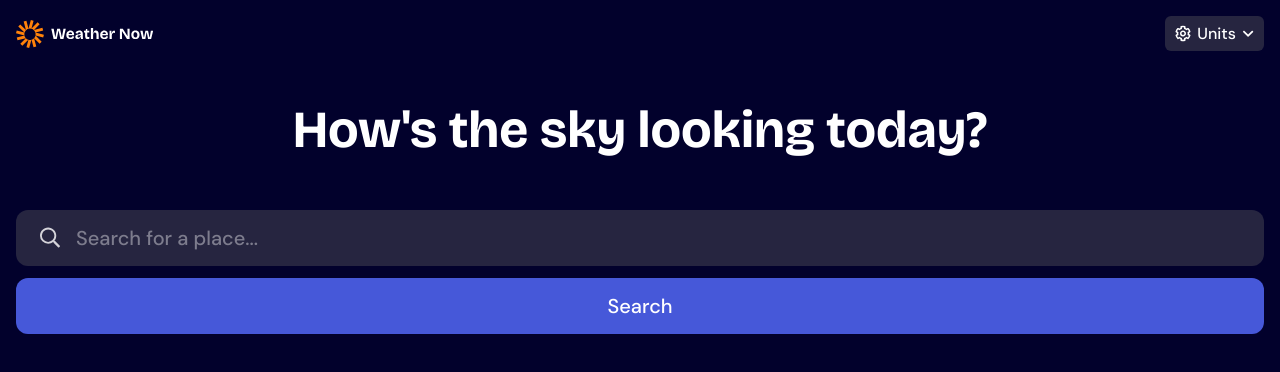
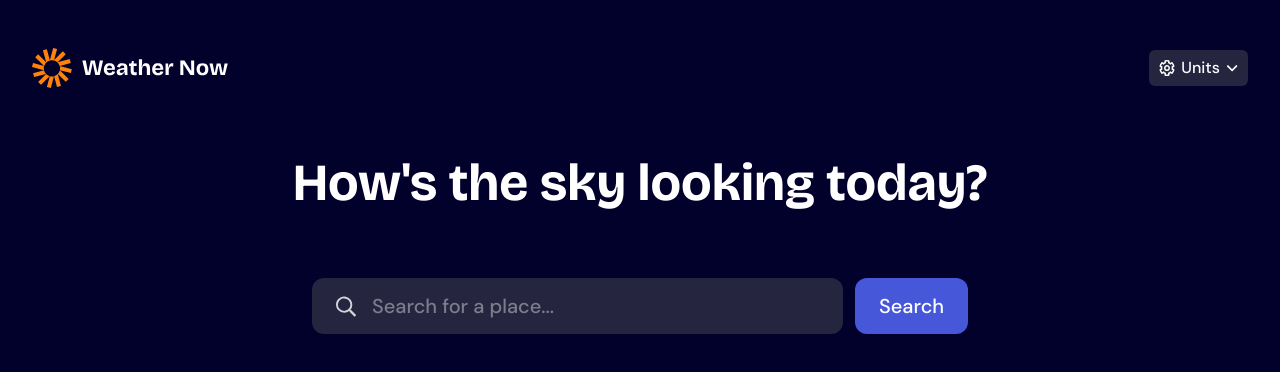
Before and after one commit to BessonovMax/fem_weather_app, a React (Vite) app: page / in a window 1280 px wide. Shown: the top 372 px of the page. Built offline with nearby package versions, Linux system fonts and the light colour scheme.

Commit message:
Add DropDownMenu and Search components; refactor App component layout

```diff
--- a/src/App.tsx
+++ b/src/App.tsx
@@ -1,47 +1,25 @@
 import Logo from "./assets/images/logo.svg";
-import SearchIcon from "./assets/images/icon-search.svg";
-import IconUnits from "./assets/images/icon-units.svg";
-import DropDownIcon from "./assets/images/icon-dropdown.svg";
+import DropDownMenu from "./DropDownMenu";
+
+import Search from "./Search";
 
 function App() {
   return (
-    <div className="flex min-h-dvh flex-col gap-12 bg-neutral-900 p-4 text-white">
-      <header className="flex items-center justify-between">
-        <img className="h-[28px]" src={Logo} alt="Logo" />
-        <div className="text-preset-8 md:text-preset-7 flex cursor-pointer gap-1.5 rounded-md bg-neutral-800 px-2.5 py-2">
-          <img className="w-[14px] md:w-[16px]" src={IconUnits} alt="Units" />
-          Units
-          <img
-            className="w-[9px] md:w-[12px]"
-            src={DropDownIcon}
-            alt="Drop down menu"
-          />
+    <div className="min-h-dvh bg-neutral-900 p-4 md:p-6 lg:py-12">
+      <div className="mx-auto flex flex-col gap-12 text-white lg:max-w-[1216px] lg:gap-16">
+        <header className="flex items-center justify-between">
+          <img className="h-[28px] md:h-[40px]" src={Logo} alt="Logo" />
+          <DropDownMenu />
+        </header>
+        <div className="text-preset-2 self-center text-center md:max-w-[482px] lg:max-w-full">
+          How's the sky looking today?
         </div>
-      </header>
-      <div className="text-preset-2 text-center">
-        How's the sky looking today?
-      </div>
-      <form className="text-preset-5 flex flex-col gap-3">
-        <div className="relative flex items-center">
-          <img
-            className="pointer-events-none absolute pl-6"
-            src={SearchIcon}
-            alt="Search"
-          />
-          <input
-            className="w-full cursor-pointer rounded-xl bg-neutral-800 py-4 pr-4 pl-[3.75rem] text-neutral-200"
-            type="search"
-            placeholder="Search for a place..."
-          ></input>
-        </div>
-        <div className="cursor-pointer rounded-xl bg-blue-500 py-4 text-center">
-          Search
-        </div>
-      </form>
-      {/* Units Switch to Imperial/Metric Temperature Celsius (°C) Fahrenheit (°F)
+        <Search />
+        {/* Units Switch to Imperial/Metric Temperature Celsius (°C) Fahrenheit (°F)
       Wind Speed km/h mph Precipitation Millimeters (mm) Inches (in) How's the
       sky looking today? Search for a city, e.g., New York Search Feels like
       Humidity Wind Precipitation Daily forecast Hourly forecast */}
+      </div>
     </div>
   );
 }
--- /dev/null
+++ b/src/DropDownMenu.tsx
@@ -0,0 +1,16 @@
+import IconUnits from "./assets/images/icon-units.svg";
+import DropDownIcon from "./assets/images/icon-dropdown.svg";
+
+export default function DropDownMenu() {
+  return (
+    <div className="text-preset-8 md:text-preset-7 flex cursor-pointer gap-1.5 rounded-md bg-neutral-800 px-2.5 py-2">
+      <img className="w-[14px] md:w-[16px]" src={IconUnits} alt="Units" />
+      Units
+      <img
+        className="w-[9px] md:w-[12px]"
+        src={DropDownIcon}
+        alt="Drop down menu"
+      />
+    </div>
+  );
+}
--- /dev/null
+++ b/src/Search.tsx
@@ -0,0 +1,23 @@
+import SearchIcon from "./assets/images/icon-search.svg";
+
+export default function Search() {
+  return (
+    <form className="text-preset-5 flex flex-col gap-3 md:flex-row lg:w-[656px] lg:self-center">
+      <div className="relative flex grow-1 items-center">
+        <img
+          className="pointer-events-none absolute pl-6"
+          src={SearchIcon}
+          alt="Search"
+        />
+        <input
+          className="w-full cursor-pointer rounded-xl bg-neutral-800 py-4 pr-4 pl-[3.75rem] text-neutral-200"
+          type="search"
+          placeholder="Search for a place..."
+        ></input>
+      </div>
+      <div className="cursor-pointer rounded-xl bg-blue-500 py-4 text-center md:px-6">
+        Search
+      </div>
+    </form>
+  );
+}
```
